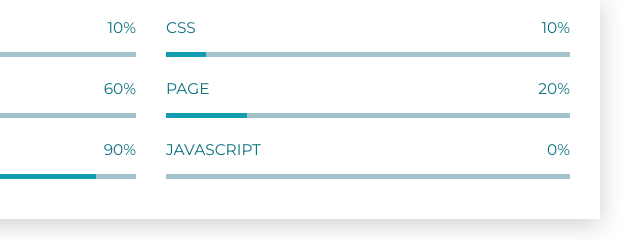
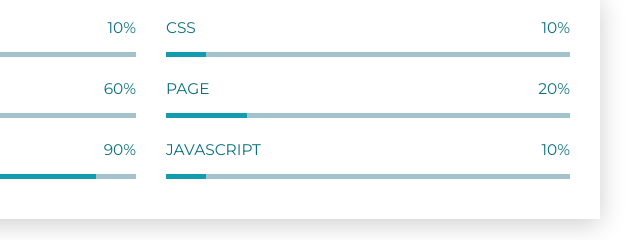
Before and after one commit to marieprincecc/Marie-Bouyssou, a website: page index.html in a window 1280 px wide. Shown: the part 1071-1311 px from the top of the page, 489-1129 px from the left. Drawn offline with Linux system fonts and the light colour scheme.

Commit message:
pourcentage

```diff
--- a/index.html
+++ b/index.html
@@ -73,8 +73,8 @@
                     <div class="progress-container">
                       <span class="progress-badge">JAVASCRIPT</span>
                       <div class="progress">
-                        <div class="progress-bar" style="width: 0%;"></div>
-                        <span class="progress-value">0%</span>
+                        <div class="progress-bar" style="width: 10%;"></div>
+                        <span class="progress-value">10%</span>
                       </div>
                     </div>
                     <!-- Fin .progress-container -->
```
